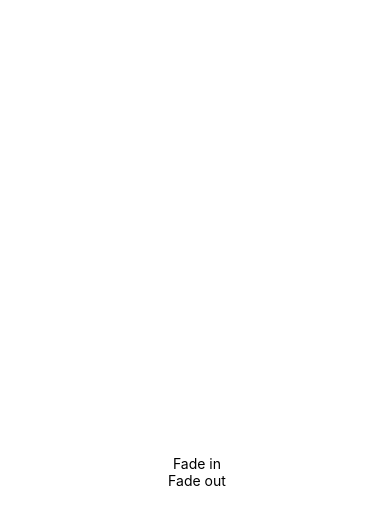
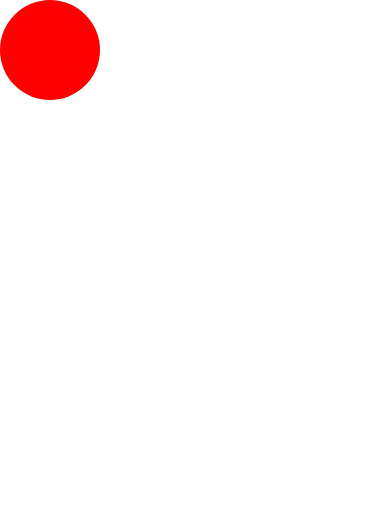
Before and after one commit to ARNAVbot/RN-Animation, a React Native app: screen / in a window 390 px wide. Shown: the top 524 px of the page. Built offline with nearby package versions, Linux system fonts and the light colour scheme.

Commit message:
simple pan responder on JS thread

```diff
--- a/App.tsx
+++ b/App.tsx
@@ -9,52 +9,56 @@
  */
 
 import React, {useState, type PropsWithChildren} from 'react';
-import { Animated, Text, TouchableOpacity, View} from 'react-native';
+import { Animated, PanResponder, Text, TouchableOpacity, View} from 'react-native';
 
 const App = () => {
 
-  const opacity = useState(new Animated.Value(0))[0]
+  const pan = useState(new Animated.ValueXY())[0];
 
-  function fadeinBall() {
-    Animated.timing(opacity, {
-      toValue: 1,
-      duration: 1000,
-      useNativeDriver: true
-    }).start();
-  }
+  const panResponder = useState(
+    PanResponder.create({
+      // onStartShouldSetPanResponder: () => true,
+      onMoveShouldSetPanResponder: () => true,
+      onPanResponderGrant: () => {
+        for(let i=0;i<100000000;i++) {
 
-  function fadeoutBall() {
-    Animated.timing(opacity, {
-      toValue: 0,
-      duration: 1000,
-      useNativeDriver: true
-    }).start();
-  }
+        }
+        console.log('PANd responder was granted');
+        pan.setOffset({
+          x: pan.x._value,
+          y: pan.y._value
+        });
+      },
+      onPanResponderMove: Animated.event(
+        [
+          null,
+          { dx: pan.x, dy: pan.y }
+        ]
+      ),
+      onPanResponderRelease: () => {
+        pan.flattenOffset();
+      }
+    })
+  )[0];
+
+  console.log(panResponder.panHandlers)
+  console.log(pan.getLayout());
 
   return (
     <View
       style={{flex: 1}}>
-      <View style ={{
-        flex: 1,
-        justifyContent: 'center',
-        alignItems: 'center'
-      }}>
         <Animated.View
-          style={{
+          style={[
+            {
             width: 100,
             height: 100,
             borderRadius: 100/2,
-            opacity,
             backgroundColor: 'red',
-        }}
+        },
+        pan.getLayout()
+      ]}
+        {...panResponder.panHandlers}
         />
-        <TouchableOpacity onPress={fadeinBall}>
-          <Text> Fade in</Text>
-        </TouchableOpacity>
-        <TouchableOpacity onPress={fadeoutBall}>
-          <Text> Fade out</Text>
-        </TouchableOpacity>
-      </View>
     </View>
   );
 };
```
